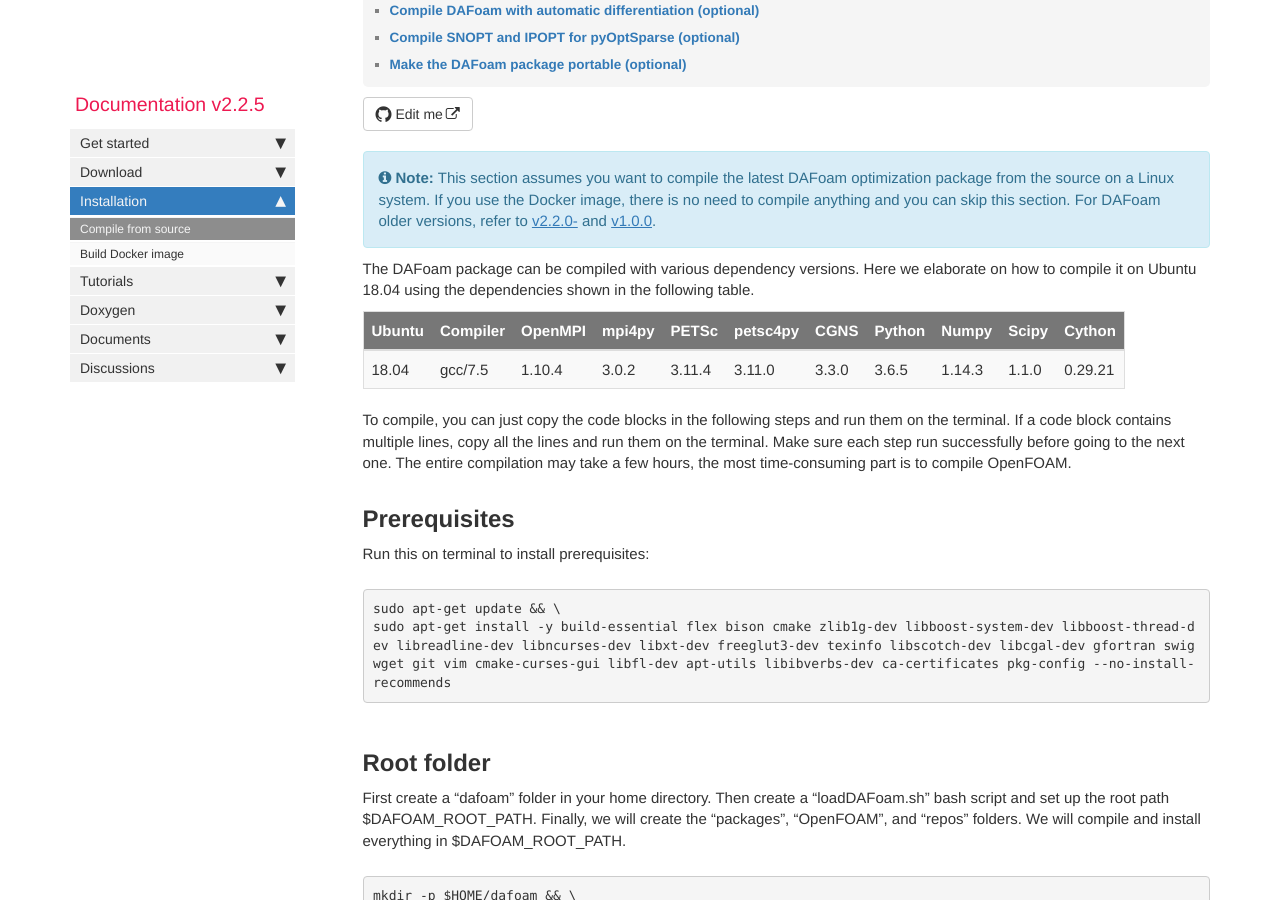
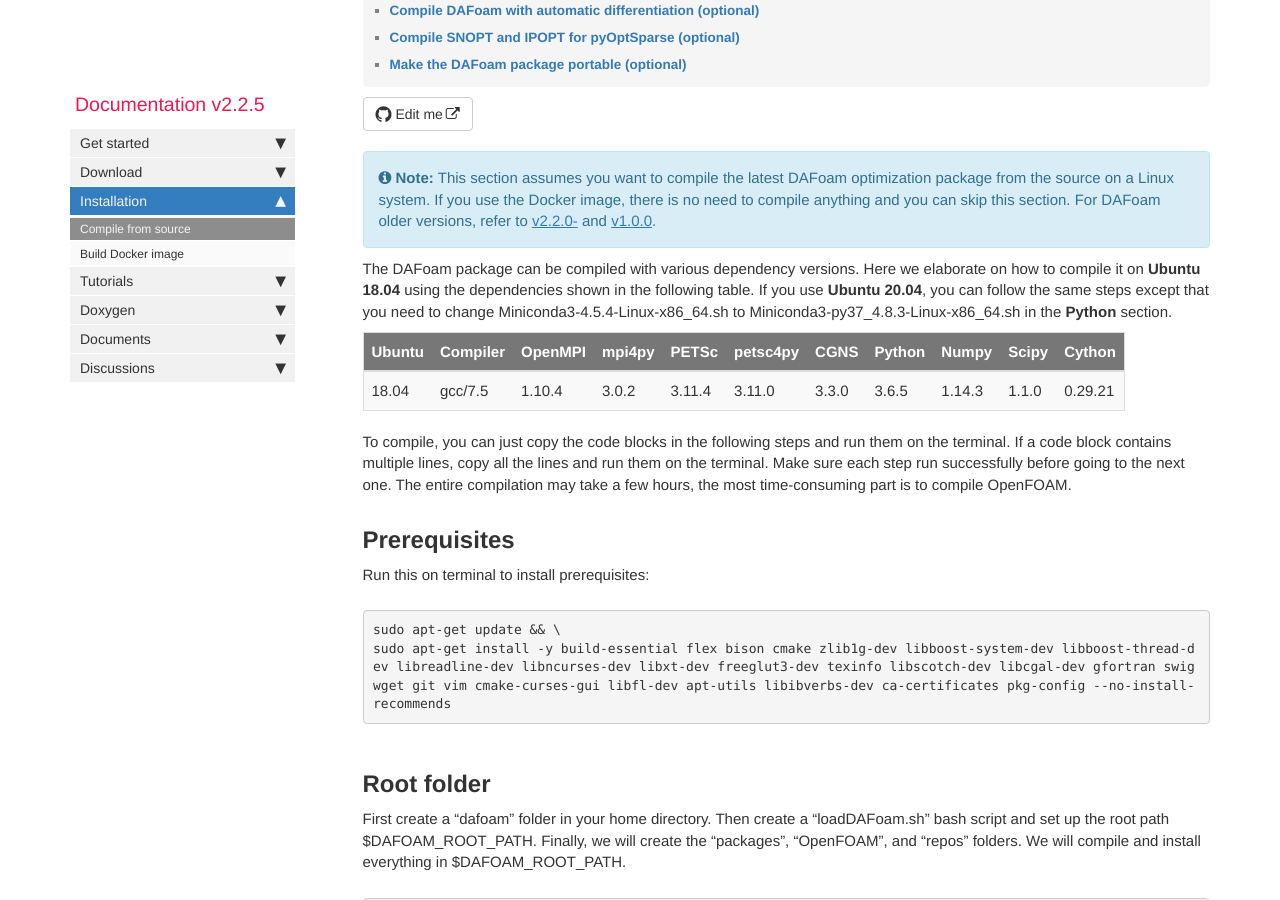
Before and after one commit to DAFoam/DAFoam.github.io, a Jekyll site: the page built from pages/mydoc/mydoc_installation_source.md, in a window 1280 px wide and 900 px high, scrolled down 420 px. Built offline with Jekyll 4.4.1, drawn with Linux system fonts in a browser that asks for light colours; comment, search, counter and statistics services are not loaded.

Commit message:
content update

```diff
--- a/pages/mydoc/mydoc_installation_source.md
+++ b/pages/mydoc/mydoc_installation_source.md
@@ -9,7 +9,7 @@ folder: mydoc
 
 {% include note.html content="This section assumes you want to compile the latest DAFoam optimization package from the source on a Linux system. If you use the Docker image, there is no need to compile anything and you can skip this section. For DAFoam older versions, refer to [v2.2.0-](mydoc_installation_source_220.html) and [v1.0.0](mydoc_installation_source_100.html)." %}
 
-The DAFoam package can be compiled with various dependency versions. Here we elaborate on how to compile it on Ubuntu 18.04 using the dependencies shown in the following table.
+The DAFoam package can be compiled with various dependency versions. Here we elaborate on how to compile it on **Ubuntu 18.04** using the dependencies shown in the following table. If you use **Ubuntu 20.04**, you can follow the same steps except that you need to change Miniconda3-4.5.4-Linux-x86_64.sh to Miniconda3-py37_4.8.3-Linux-x86_64.sh in the **Python** section.
 
 
 Ubuntu | Compiler | OpenMPI | mpi4py | PETSc  | petsc4py | CGNS  | Python | Numpy  | Scipy | Cython
```
